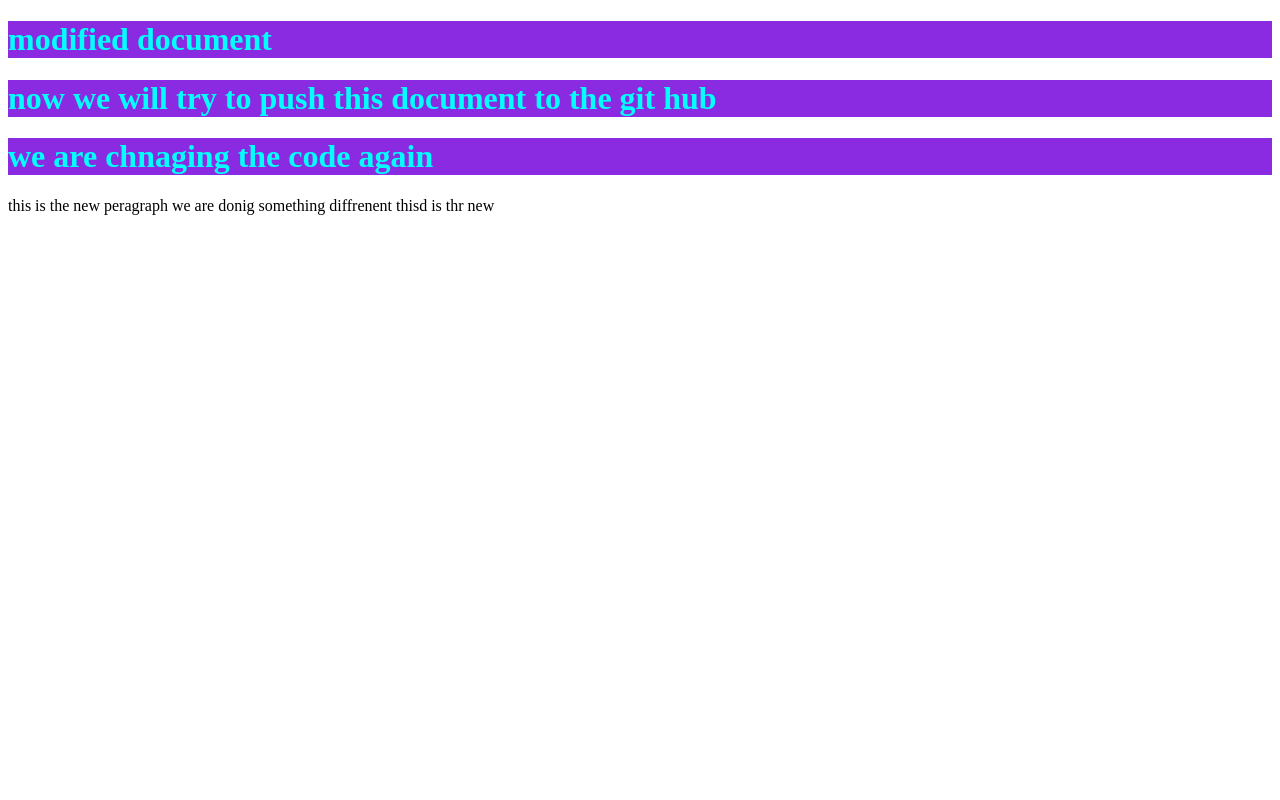
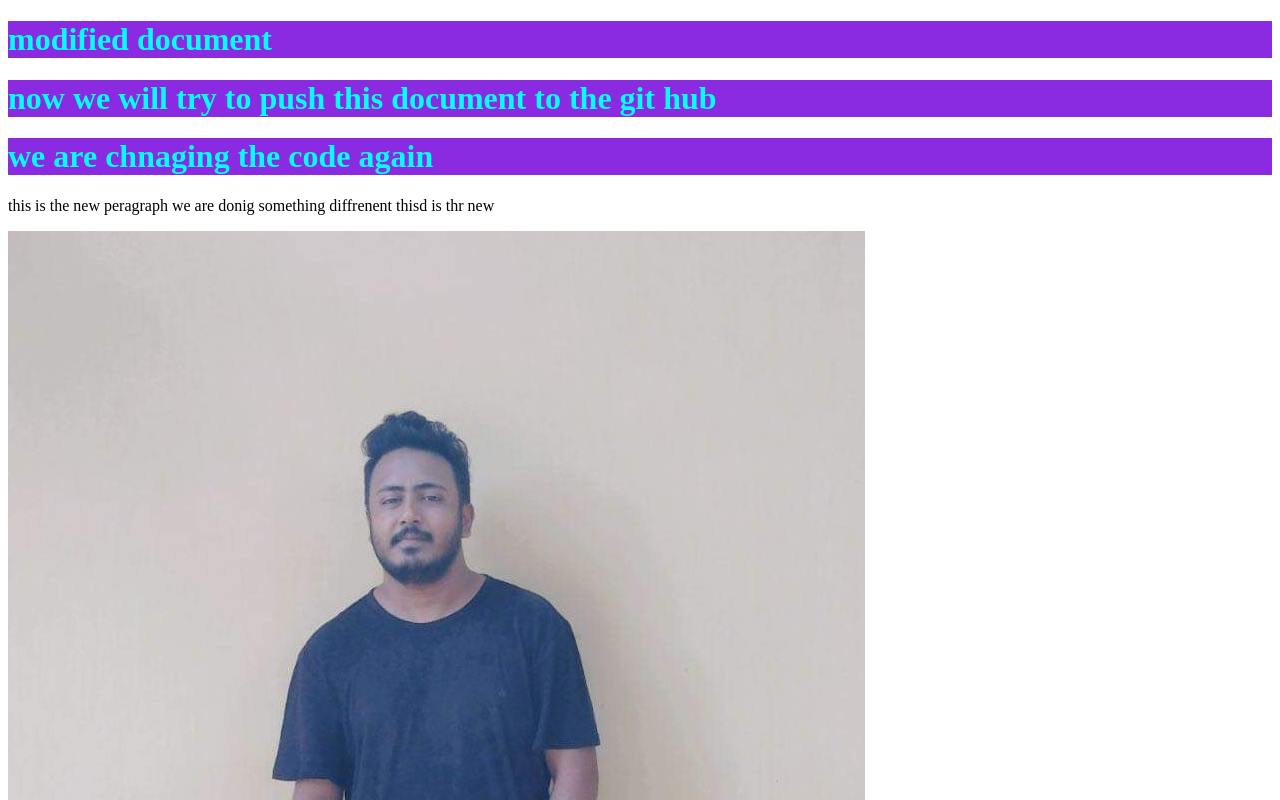
Before and after one commit to nafiz93/my-first-repo, a plain HTML site: page index.html in a window 1280 px wide. Shown: the top 800 px of the page. Drawn offline with Linux system fonts and the light colour scheme.

Commit message:
image added

```diff
--- a/index.html
+++ b/index.html
@@ -12,5 +12,6 @@
     <h1>now we will try to push this document to the git hub</h1>
     <h1>we are chnaging the code again</h1>
     <p>this is the new peragraph we are donig something diffrenent thisd is thr new</p>
+    <img src="54042.jpg" alt="my pic">
 </body>
 </html>
```
Also changed, not shown: 54042.jpg (added), 8cfe2b32150c126941697645e307ce26.jpg (added).
